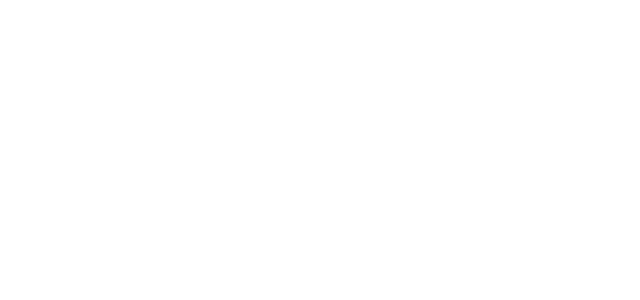
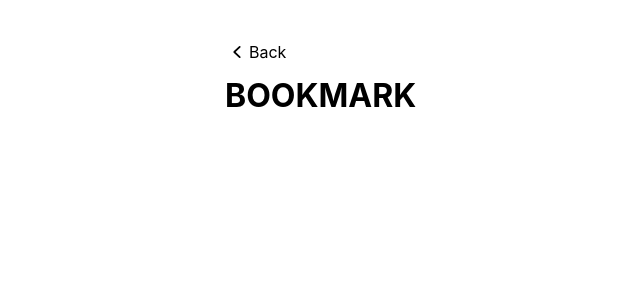
Before and after one commit to sprajams/flashcards, a React (Create React App) app: page /bookmark in a window 1280 px wide. Before the commit this address had no page. Shown: the top 300 px of the page, without its empty margins (195-835 px from the left). Built offline with nearby package versions, Linux system fonts and the light colour scheme.

Commit message:
start of bookmark link and component

```diff
--- a/src/App.js
+++ b/src/App.js
@@ -2,6 +2,7 @@
 import Homepage from "./components/Homepage";
 import { Routes, Route } from "react-router-dom";
 import Category from "./components/Category";
+import Bookmark from "./components/Bookmark";
 import "./App.css";
 
 function App() {
@@ -14,6 +15,7 @@
             <Route path=":categoryId" element={<Category />} />
             <Route path=":categoryId/:cardIndex" element={<CardMain />} />
           </Route>
+          <Route path="bookmark" element={<Bookmark />} />
         </Routes>
       </div>
     </div>
--- /dev/null
+++ b/src/components/Bookmark/index.jsx
@@ -0,0 +1,15 @@
+import BackLink from "../BackLink";
+import { useSelector } from "react-redux";
+
+const Bookmark = () => {
+  const bookmarks = useSelector((state) => state.bookmarks);
+  console.log(bookmarks);
+  return (
+    <div>
+      <BackLink />
+      <h1>BOOKMARK</h1>
+    </div>
+  );
+};
+
+export default Bookmark;
--- a/src/components/CardMain/index.jsx
+++ b/src/components/CardMain/index.jsx
@@ -4,7 +4,6 @@
 import groups from "../../assets/grouped";
 import BackLink from "../BackLink";
 import styles from "./styles.module.scss";
-import { useSelector } from "react-redux";
 
 const CardMain = () => {
   const { categoryId, cardIndex } = useParams();
@@ -18,9 +17,6 @@
   useEffect(() => {
     setActiveFront(true);
   }, [cardIndex, categoryId]);
-
-  const bookmarks = useSelector((state) => state.bookmarks);
-  console.log(bookmarks);
 
   return (
     <div className={styles.cardWrap}>
--- a/src/components/Homepage/index.jsx
+++ b/src/components/Homepage/index.jsx
@@ -23,7 +23,7 @@
         Practice Test
       </li>
       <li>
-        <button>Bookmark</button>
+        <Link to="/bookmark">Bookmark</Link>
       </li>
     </ul>
   );
```
